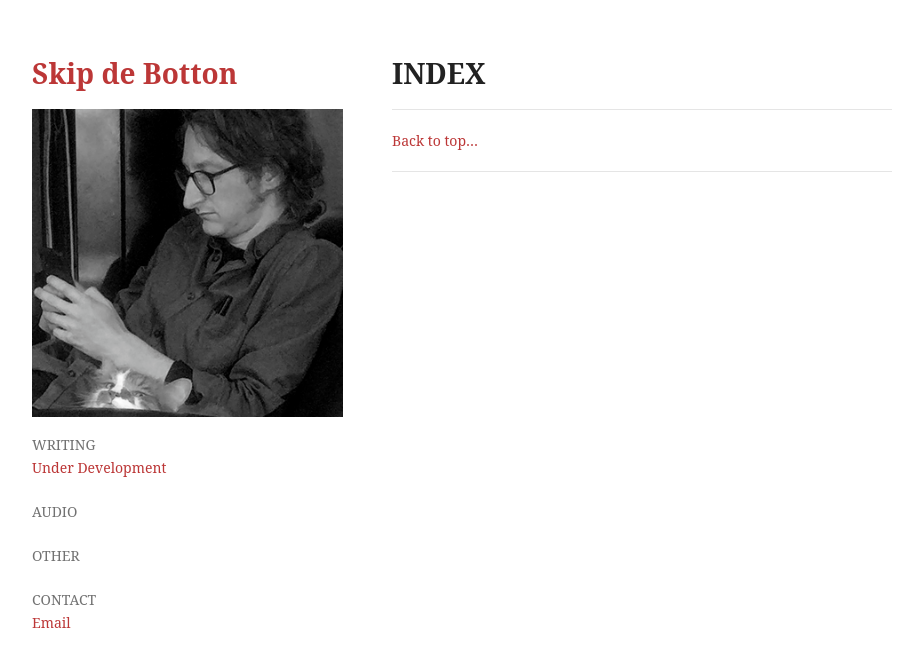
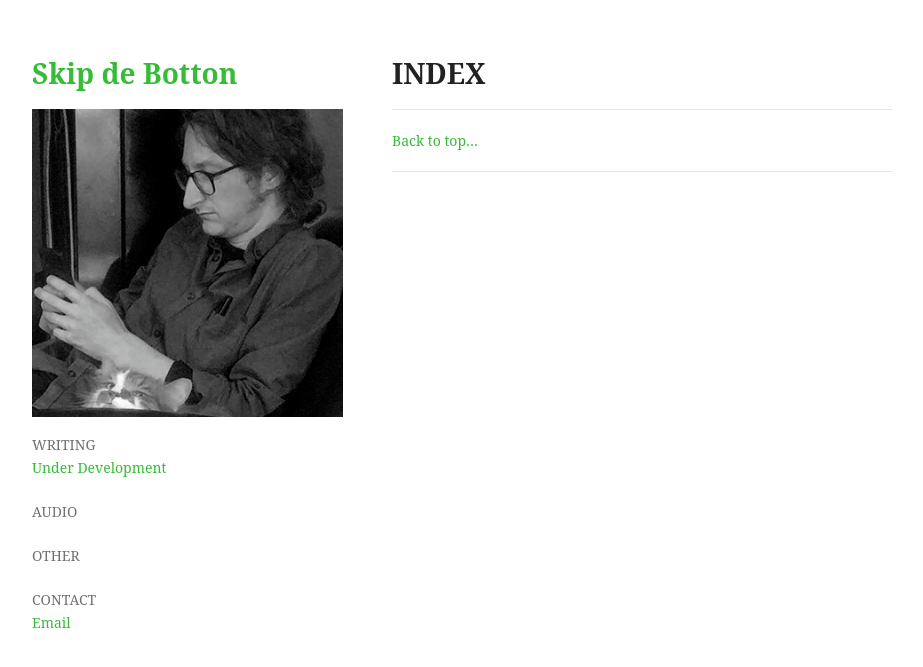
Before and after one commit to alternatebummer/skipdebotton, a Jekyll site: the page built from index.md, in a window 1280 px wide. Shown: the top 667 px of the page, without its empty margins (178-1101 px from the left). Built offline with Jekyll 4.4.1, drawn with Linux system fonts in a browser that asks for light colours; our own code applies the rules of GitHub Pages for plain Markdown files.

Commit message:
Update jekyll-theme-minimal.scss

```diff
--- a/_sass/jekyll-theme-minimal.scss
+++ b/_sass/jekyll-theme-minimal.scss
@@ -35,12 +35,12 @@ h3, h4, h5, h6 {
 }
 
 a {
-  color:#bc3737;
+  color:#37bc37;
   text-decoration:none;
 }
 
 a:hover, a:focus {
-  color:#bc3737;
+  color:#37bc37;
   font-weight: bold;
 }
 
```
